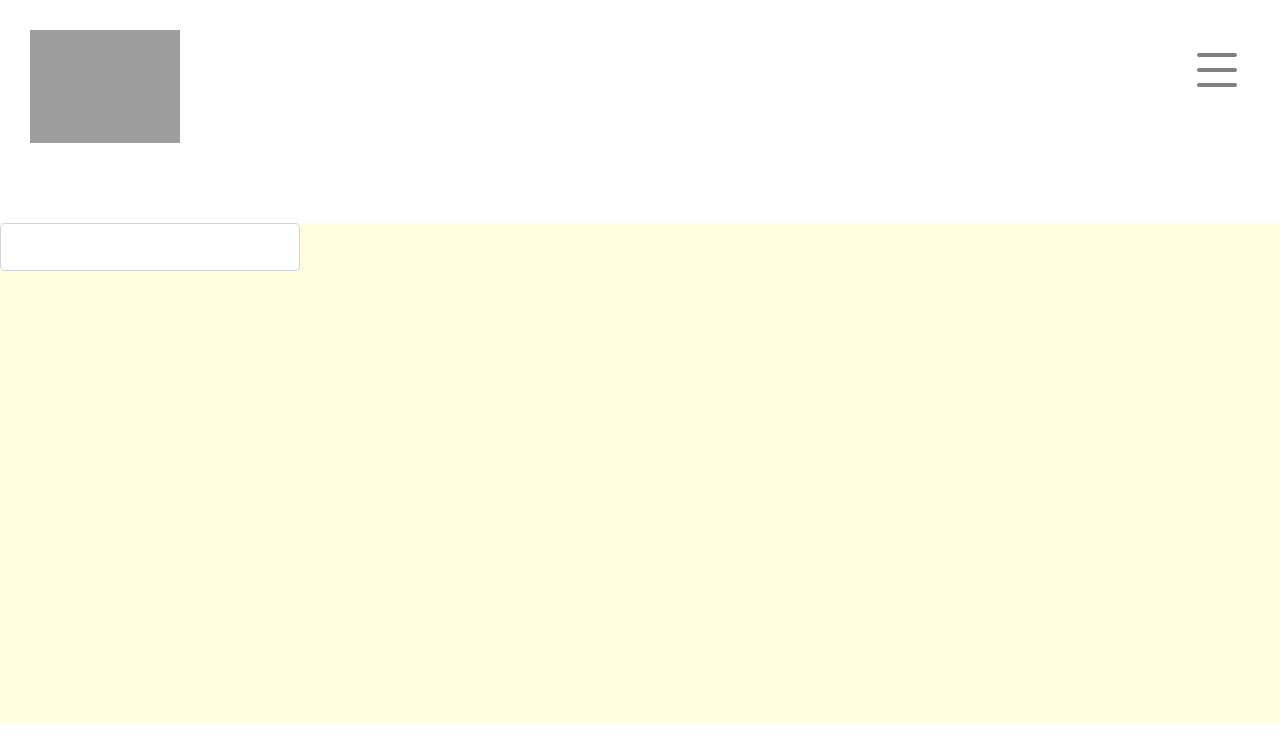
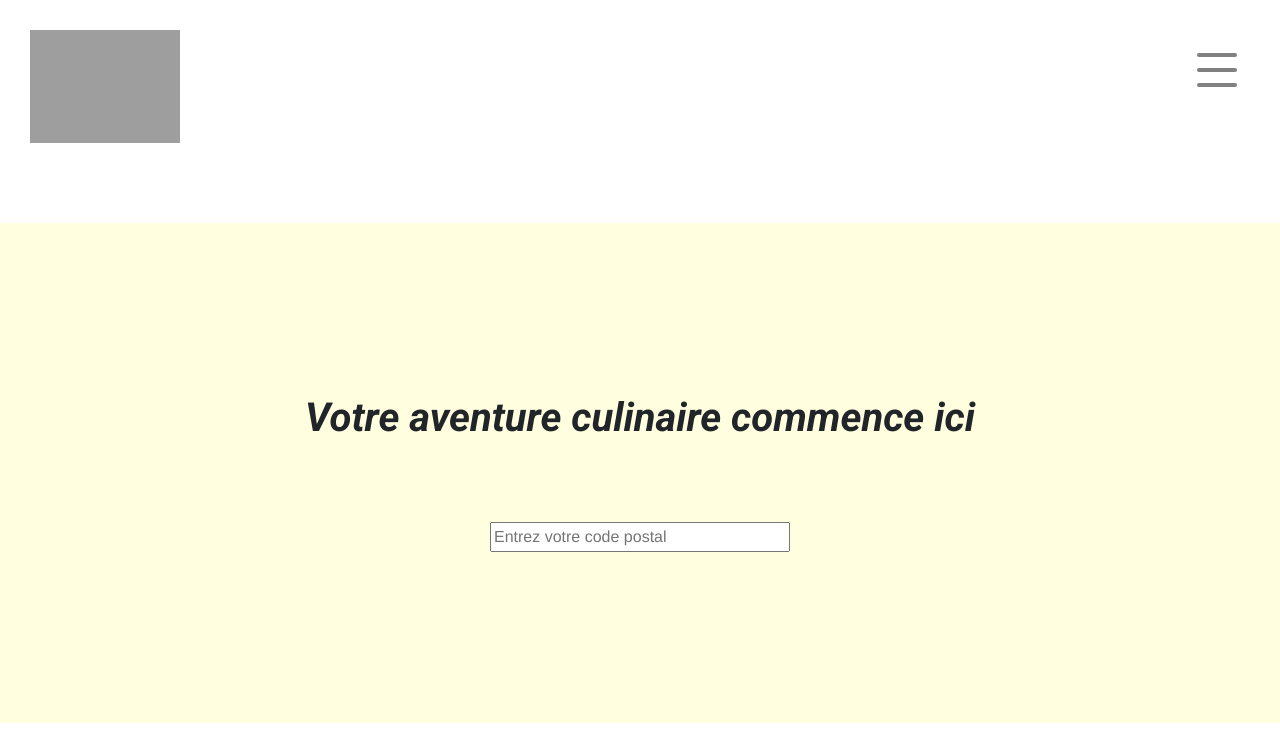
Before and after one commit to Hostie/veganfood, a Symfony app: template templates/user/index.html.twig in a window 1280 px wide. Shown: the top 751 px of the page. Run offline with Twig, Linux system fonts and the light colour scheme; the template is opened without the code that fills it, so the values that code supplies are empty; some libraries are stand-ins or nearby versions; grey boxes are pictures that could not be loaded.

Commit message:
ajout input zipcode

```diff
--- a/public/css/style.css
+++ b/public/css/style.css
@@ -83,6 +83,8 @@
   height: 500px;
   vertical-align: middle;
   text-align: center;
+  display: table;
+  width: 100%;
 }
 
 .rest__title, .engagement__title {
@@ -187,20 +189,15 @@
   text-align: center;
 }
 
-.zip__input {
-  margin-top: 16vh;
-  border-color: #cccccc;
-  padding: 20px;
-  font-size: 19px;
-  border-width: 0px;
-  border-style: outset;
+.input-group {
+  display: table-cell;
+  vertical-align: middle;
 }
-
-.zip__input:focus {
-  outline: none;
+.input-group h1 {
+  margin-bottom: 80px;
+  font-family: "Roboto";
 }
-
-.input-group {
+.input-group input {
   width: 300px;
 }
 
--- a/public/css/style.scss
+++ b/public/css/style.scss
@@ -85,6 +85,8 @@
   height: 500px;
   vertical-align: middle;
   text-align: center;
+  display: table;
+  width: 100%;
 }
 
 
@@ -212,9 +214,15 @@
   text-align: center;
 }
 
-.zip__input{ margin-top :16vh; border-color:#cccccc; padding:20px; font-size:19px; border-width:0px; border-style:outset;   }
-.zip__input:focus { outline:none; }
+.input-group{
+  display: table-cell;
+  vertical-align: middle;
+  h1{
+    margin-bottom: 80px;
+    font-family : 'Roboto';
+  }
+  input{
+    width: 300px;
 
-.input-group{
-  width: 300px;
+  }
 }
--- a/templates/user/index.html.twig
+++ b/templates/user/index.html.twig
@@ -3,12 +3,12 @@
 
     <main>
 
-    <section class="container__search" >
+    <section class="container__search text-center" >
 
-<div class="input-group input-group-lg">
-
-  <input type="text" class="form-control" aria-label="Large" aria-describedby="inputGroup-sizing-sm">
-</div>
+        <div class="input-group input-group-l">
+        <h1>Votre aventure culinaire commence ici </h1>
+        <input type="text" placeholder="Entrez votre code postal"></input>
+        </div>
         </section>
 
 
```
Also changed, not shown: 1 other file.
